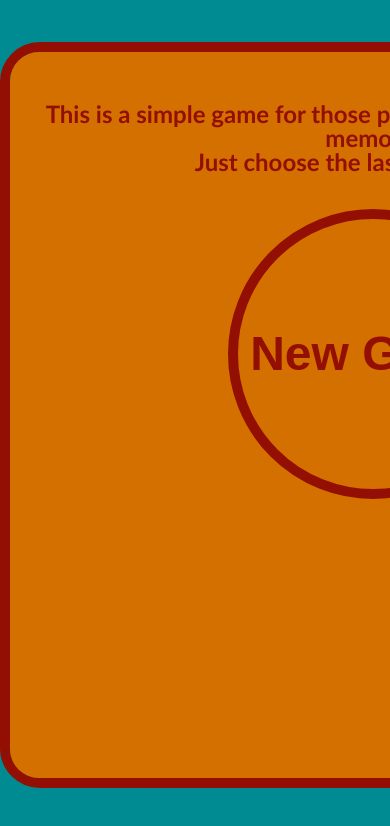
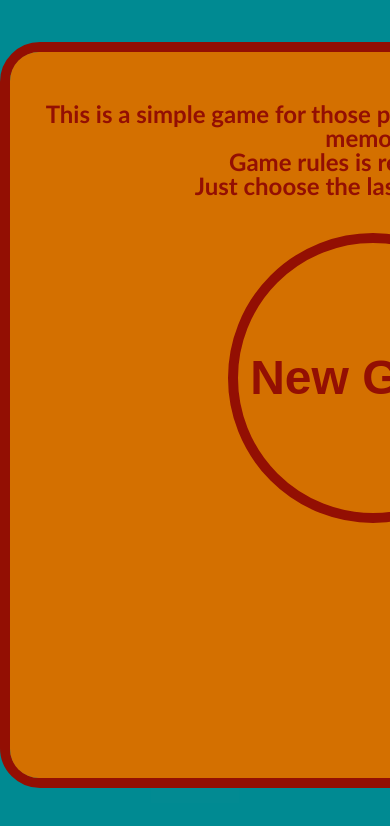
Before and after one commit to dmytrofrolov/Web-games, a plain HTML site: page memory.game/index.html in a window 390 px wide. Shown: the top 826 px of the page. Drawn offline with Linux system fonts and the light colour scheme; some packages are replaced by stand-ins of ours; grey boxes are pictures that could not be loaded.

Commit message:
Some changes

```diff
--- a/memory.game/pg/mainpage.html
+++ b/memory.game/pg/mainpage.html
@@ -18,6 +18,7 @@
 
 	<div class="maintoppage">
 		This is a simple game for those people who want to train their memory!<br>
+		Game rules is really simple!<br>
 		Just choose the last added shape!
 	</div>
 
```
